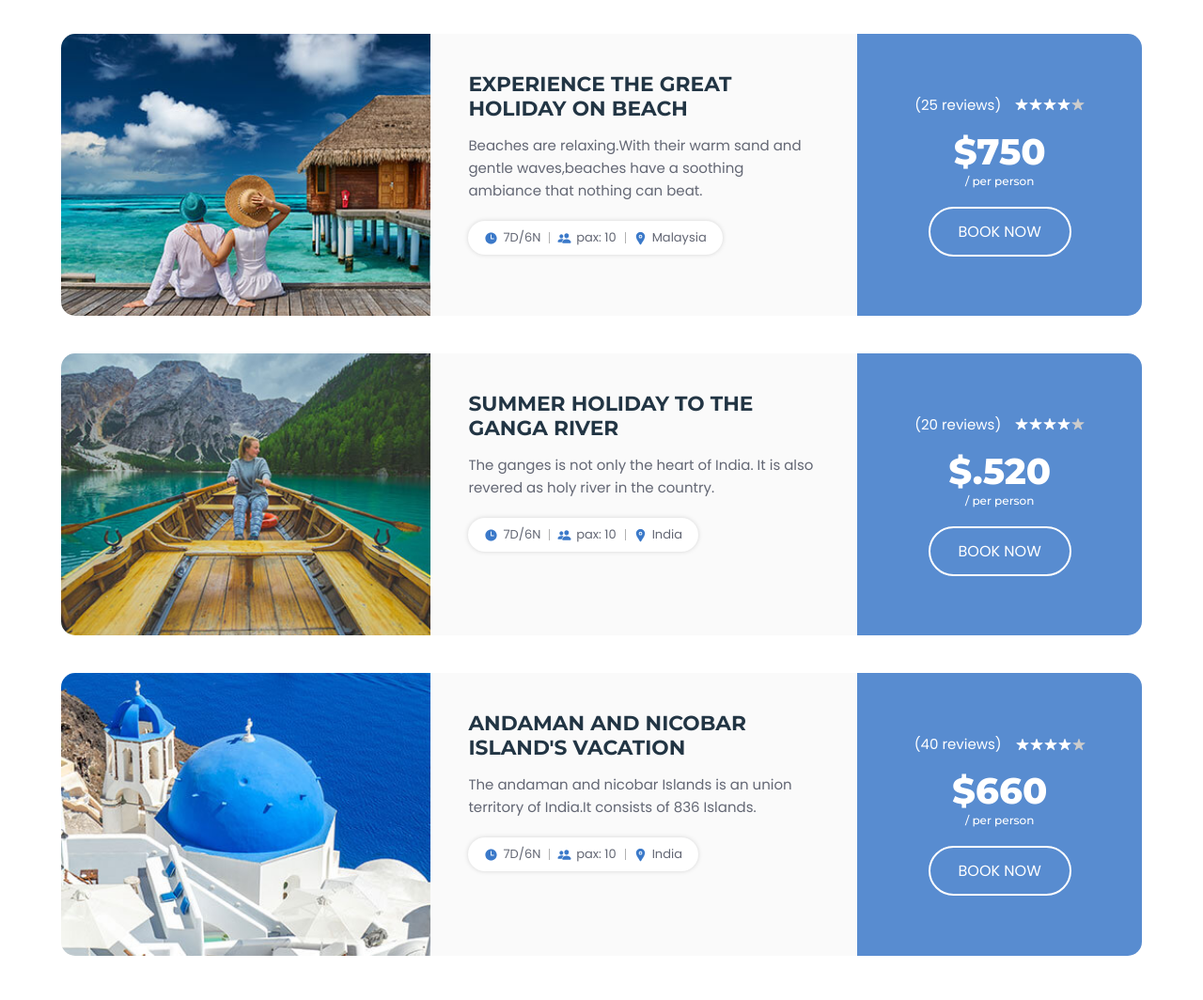
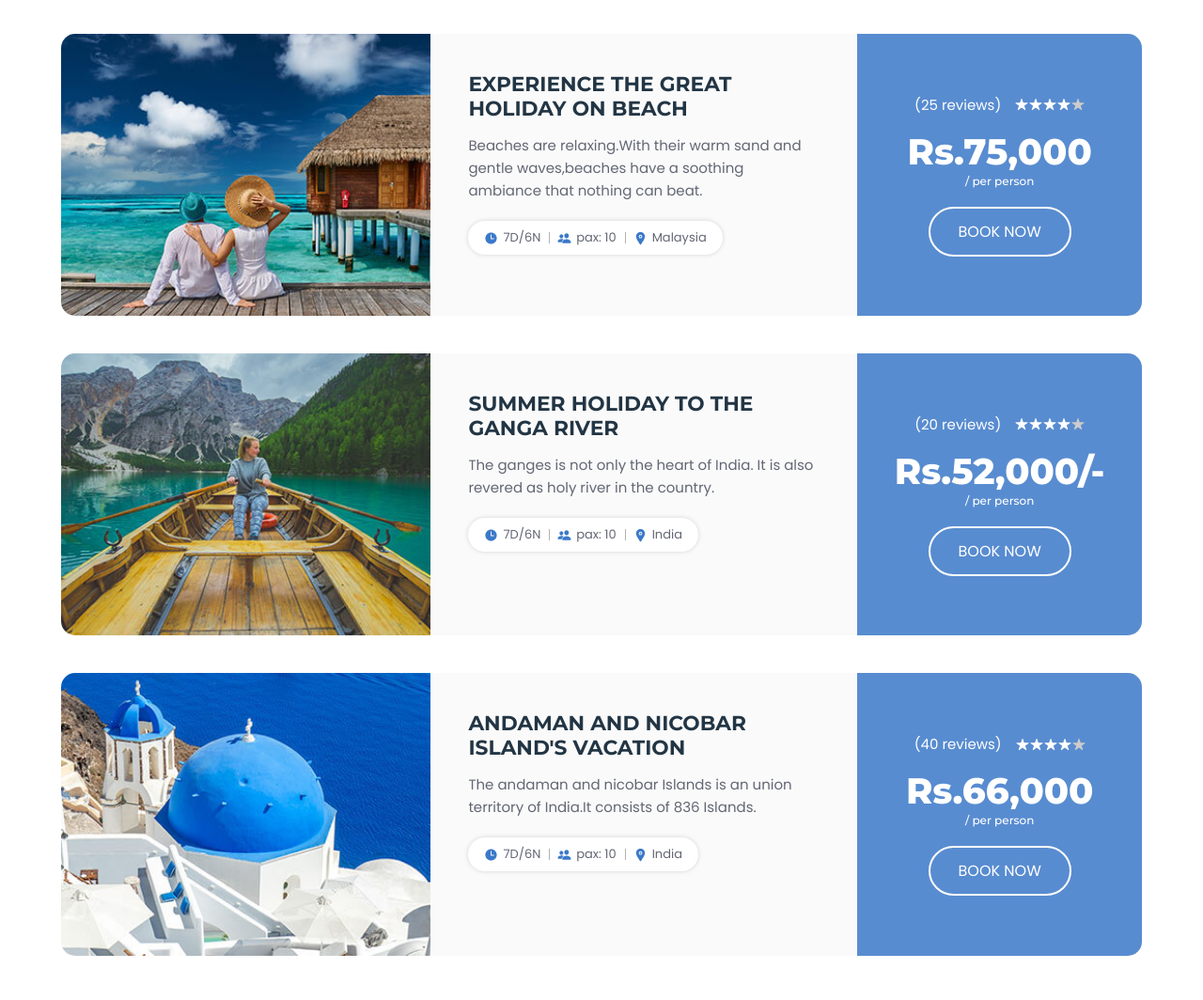
Before and after one commit to PRANAVPPATIL1101/tripweb, a website: page index.html in a window 1280 px wide. Shown: the part 2180-3244 px from the top of the page at 94% size. Drawn offline with nearby package versions, Linux system fonts and the light colour scheme.

Commit message:
Update index.html

```diff
--- a/index.html
+++ b/index.html
@@ -436,7 +436,7 @@
                   </div>
 
                   <p class="price">
-                    $750
+                    Rs.75,000
                     <span>/ per person</span>
                   </p>
 
@@ -509,7 +509,7 @@
                   </div>
 
                   <p class="price">
-                    $.520
+                    Rs.52,000/-
                     <span>/ per person</span>
                   </p>
 
@@ -582,7 +582,7 @@
                   </div>
 
                   <p class="price">
-                    $660
+                    Rs.66,000
                     <span>/ per person</span>
                   </p>
 
```
